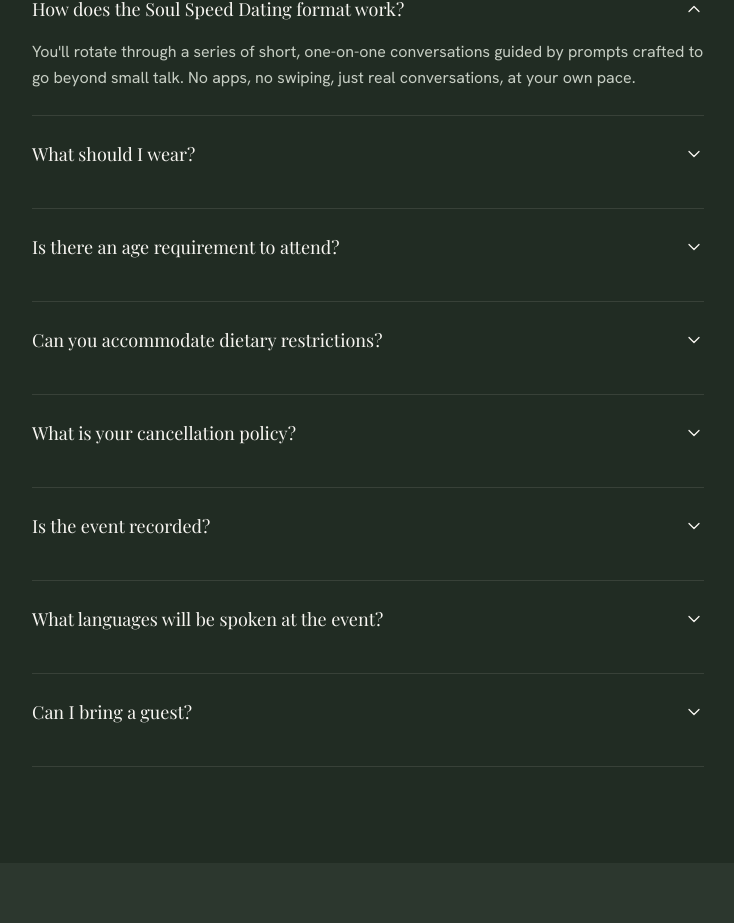
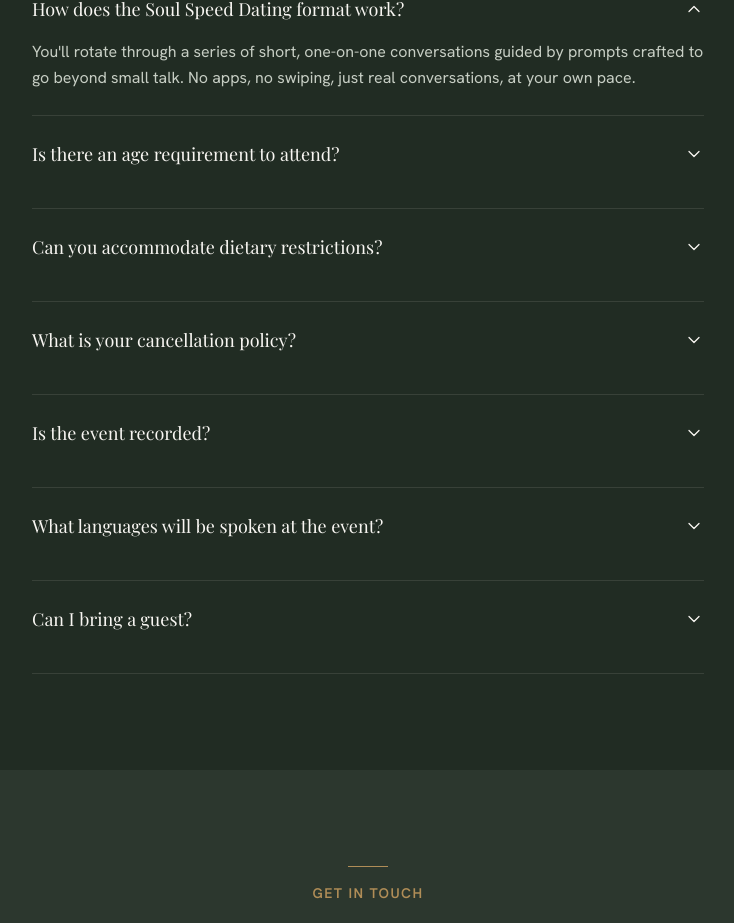
Before and after one commit to samulolo/beyond-norms, a Next.js app: page / in a window 1280 px wide. Shown: the part 5396-6319 px from the top of the page, without its empty margins (272-1006 px from the left). Built offline with nearby package versions, Linux system fonts and the light colour scheme; no server answers; a web font is replaced by a local one.

Commit message:
FAQS updared

```diff
--- a/components/sections/faq.tsx
+++ b/components/sections/faq.tsx
@@ -15,11 +15,6 @@ const faqs: FaqItem[] = [
     question: "How does the Soul Speed Dating format work?",
     answer:
       "You'll rotate through a series of short, one-on-one conversations guided by prompts crafted to go beyond small talk. No apps, no swiping, just real conversations, at your own pace.",
-  },
-  {
-    question: "What should I wear?",
-    answer:
-      "Elevated smart-casual. Think refined and comfortable rather than formal. You'll be moving between conversations and the Dinner Show, so choose something you feel confident and at ease in.",
   },
   {
     question: "Is there an age requirement to attend?",
```
